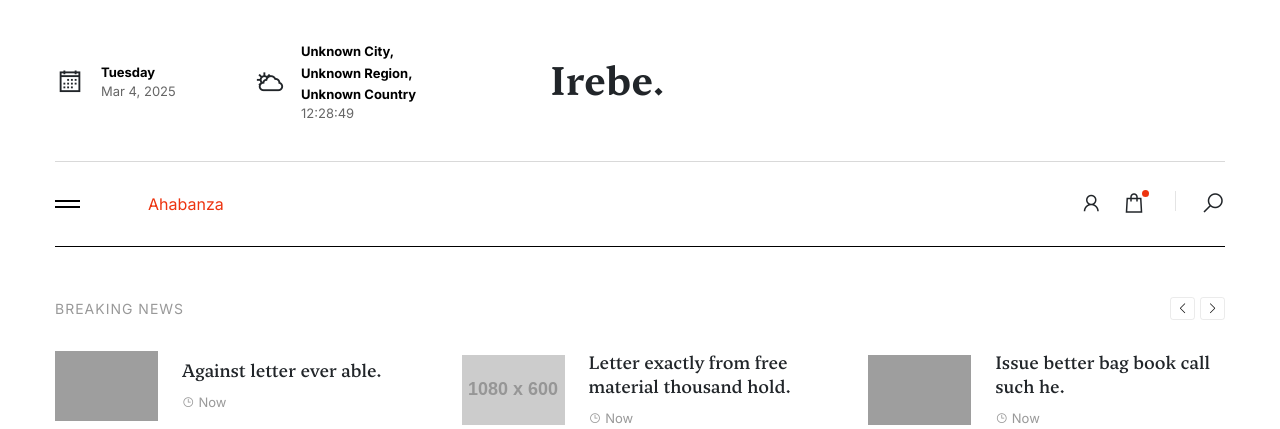
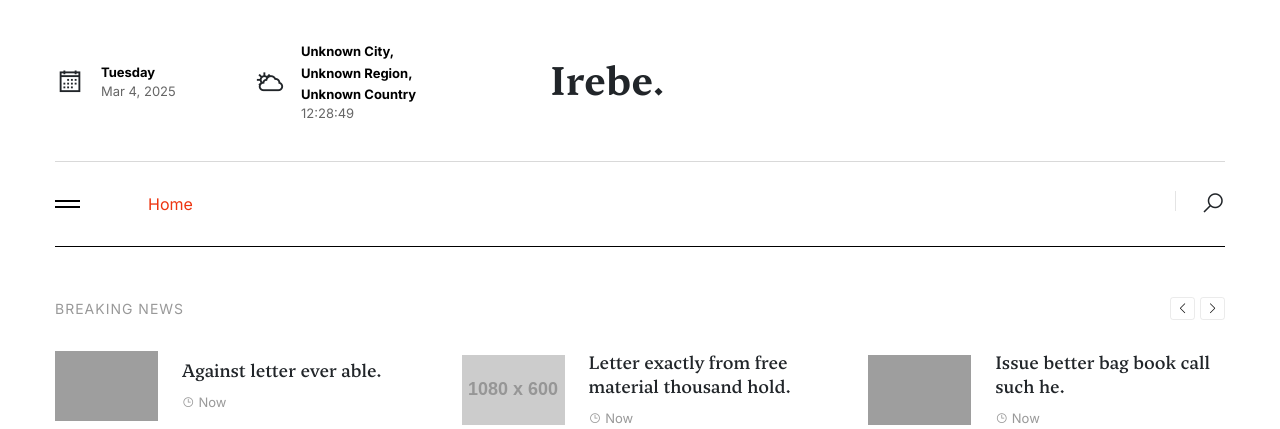
Before and after one commit to kajugadaniels/django-blog-app, a Django app: page / in a window 1280 px wide. Shown: the top 429 px of the page. Run offline with Django 5.2, Linux system fonts and the light colour scheme; data comes from the database, SQL or seed files in the repository; grey boxes labelled with a size stand in for pictures from a placeholder-image service; data that the repository does not hold is empty; some libraries are stand-ins or nearby versions; grey boxes are pictures that could not be loaded.

Commit message:
New changes

```diff
--- a/templates/components/navbar.html
+++ b/templates/components/navbar.html
@@ -64,18 +64,12 @@
                 <div class="collapse navbar-collapse" id="navbarSupportedContent">
                     <ul class="navbar-nav me-auto mb-2 mb-lg-0">
                         <li class="nav-item">
-                            <a class="nav-link active" href="#">
-                                Ahabanza
+                            <a class="nav-link active" href="{% url 'base:home' %}">
+                                Home
                             </a>
                         </li>
                     </ul>
                     <div class="nav-side">
-                        <a href="#" class="icon-link">
-                            <i class="la la-user fs-4"></i>
-                        </a>
-                        <a href="#" class="icon-link noti-dot">
-                            <i class="la la-shopping-bag fs-4"></i>
-                        </a>
                         <a href="#" class="icon-link search-btn-style1">
                             <i class="la la-search fs-4 sOpen-btn"></i>
                             <i class="la la-close fs-4 sClose-btn"></i>
```
